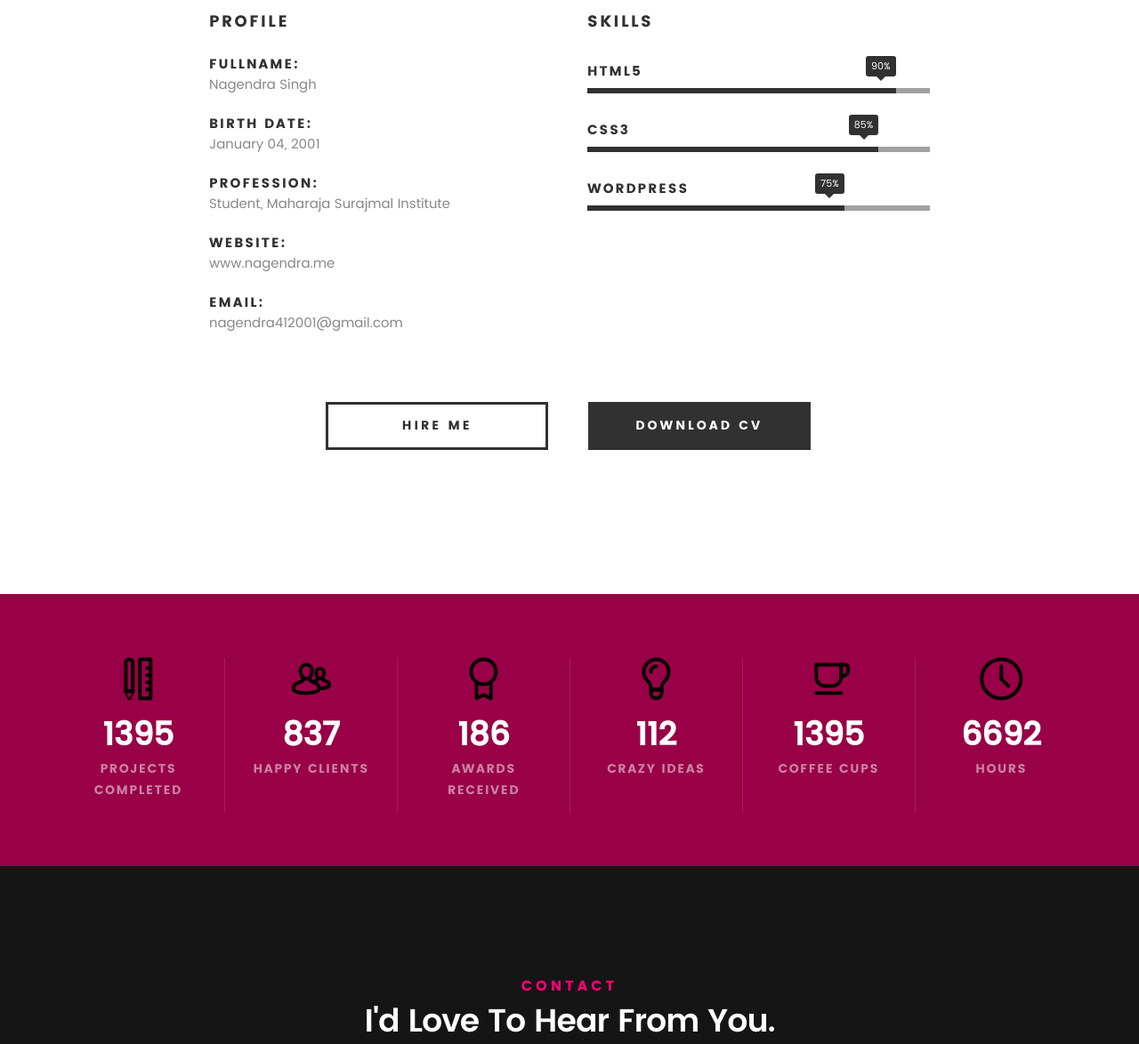
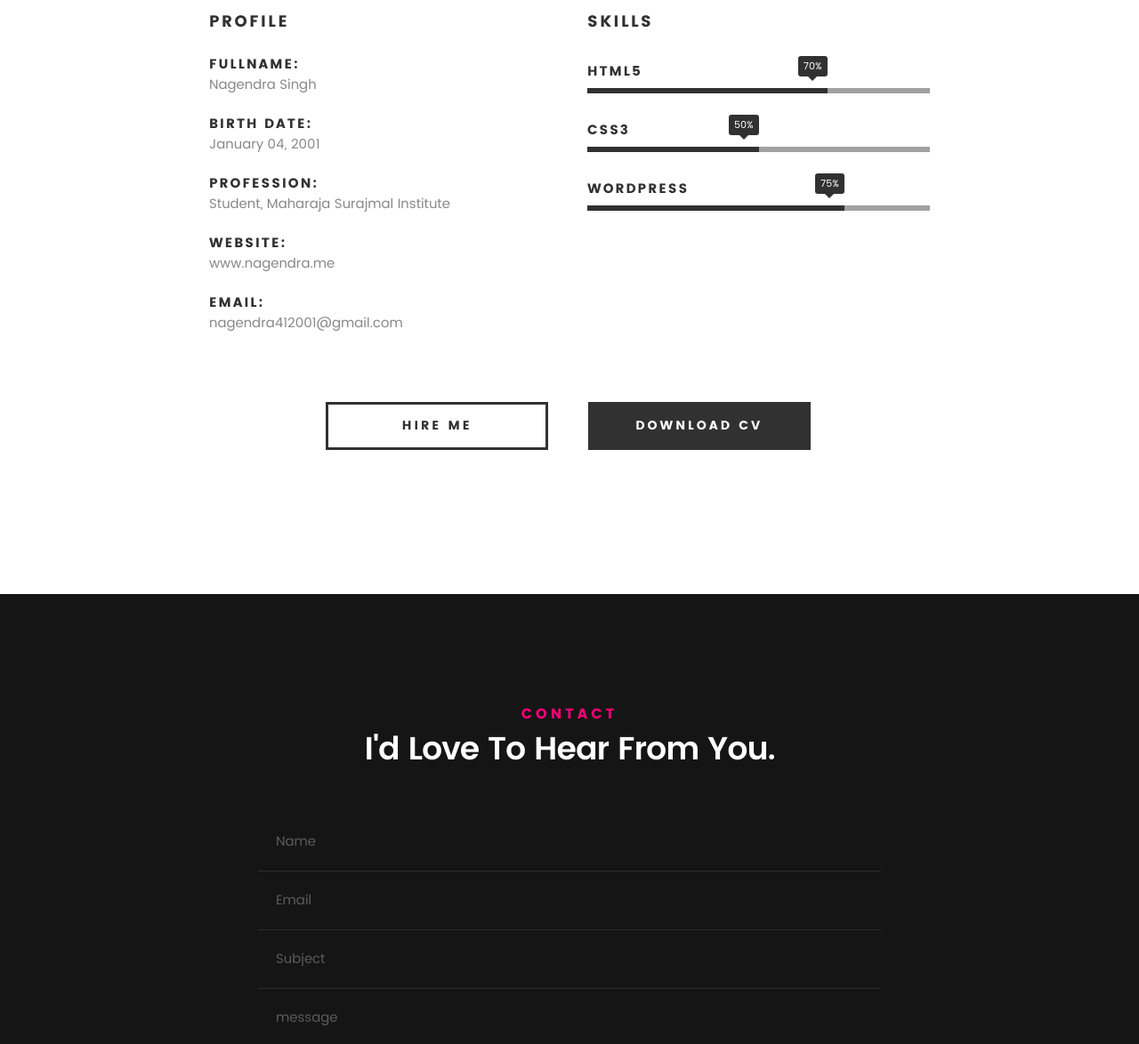
Before and after one commit to Nagendra0/Nagendra0.github.io, a plain HTML site: page index.html in a window 1280 px wide. Shown: the part 1160-2334 px from the top of the page at 89% size. Drawn offline with Linux system fonts and the light colour scheme; files whose address does not match are found by name.

Commit message:
Update index.html

```diff
--- a/index.html
+++ b/index.html
@@ -156,11 +156,11 @@
    			<!-- <p>Lorem ipsum Qui veniam ut consequat ex ullamco nulla in non ut esse in magna sint minim officia consectetur nisi commodo ea magna pariatur nisi cillum.</p> -->
 				<ul class="skill-bars">
 				   <li>
-				   	<div class="progress percent90"><span>90%</span></div>
+				   	<div class="progress percent70"><span>70%</span></div>
 				   	<strong>HTML5</strong>
 				   </li>
 				   <li>
-				   	<div class="progress percent85"><span>85%</span></div>
+				   	<div class="progress percent50"><span>50%</span></div>
 				   	<strong>CSS3</strong>
 				   </li>
 				  <!--  <li> -->
@@ -190,7 +190,7 @@
    	</div>
 
    </section> <!-- /process-->
-<section id="stats" class="count-up">
+<!-- <section id="stats" class="count-up">
 
       <div class="row">
          <div class="col-twelve">
@@ -211,7 +211,7 @@
                      Projects Completed
                   </h5>
 
-               </div> <!-- /stat -->
+               </div>  /stat
 
                <div class="bgrid stat">
 
@@ -227,7 +227,7 @@
                      Happy Clients
                   </h5>
 
-               </div> <!-- /stat -->
+               </div>  /stat
 
                <div class="bgrid stat">
 
@@ -243,7 +243,7 @@
                      Awards Received
                   </h5>
 
-               </div> <!-- /stat -->
+               </div> /stat
 
                <div class="bgrid stat">
 
@@ -259,7 +259,7 @@
                      Crazy Ideas
                   </h5>
 
-               </div> <!-- /stat -->
+               </div> /stat
 
                <div class="bgrid stat">
 
@@ -275,7 +275,7 @@
                      Coffee Cups
                   </h5>
 
-               </div> <!-- /stat -->
+               </div>  /stat
 
                <div class="bgrid stat">
 
@@ -291,15 +291,15 @@
                      Hours
                   </h5>
 
-               </div> <!-- /stat -->
+               </div>  /stat
 
-            </div> <!-- /stats-list -->
+            </div>  /stats-list
 
-         </div> <!-- /twelve -->
-      </div> <!-- /row -->
+         </div>  /twelve
+      </div>  /row
 
-   </section> <!-- /stats -->
-
+   </section>  /stats
+ -->
 
    <!-- contact
    ================================================== -->
```
